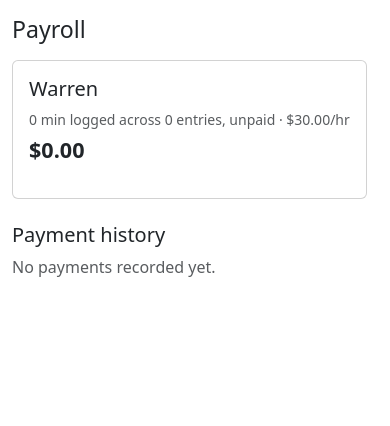
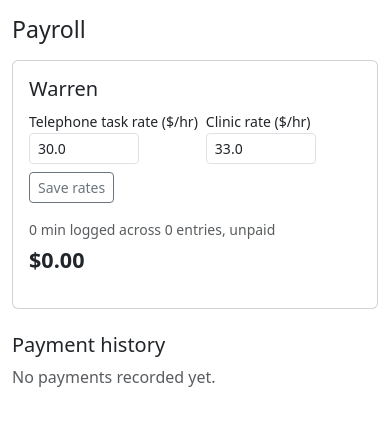
Before and after one commit to jcypowh/callback-manager, a Flask app: page /admin/payroll in a window 390 px wide. Shown: the part 56-482 px from the top of the page. Run offline with Flask 3, Linux system fonts and the light colour scheme; the visitor is signed in with stand-in values (Sample User, id 1); data comes from the database, SQL or seed files in the repository; data that the repository does not hold is empty.

Commit message:
Add compose-anyone email, clinic time logging, and payroll entry management
- New /compose page: send an email to any address (not just patients on a
  task), with the same document-attachment picker, available to everyone
  including Warren.
- New /log-time page: lets anyone on hourly pay log Telephone task time or
  Clinic time directly, independent of a specific callback task. Adds a
  clinic_hourly_rate column (defaults to $33/hr for Warren) alongside the
  existing hourly_rate ($30/hr), both editable from Payroll or Users.
- Payroll page now lists each person's individual unpaid entries with
  inline amount-adjust and delete controls, instead of only an aggregate
  total - fixes mistaken/test entries without touching the database by hand.
- payments.task_id is now nullable (table rebuilt via migration) so time can
  be logged without being tied to a specific task.

```diff
--- a/app.py
+++ b/app.py
@@ -151,6 +151,7 @@ CREATE TABLE IF NOT EXISTS users (
     rate_per_task REAL,
     token_rate REAL,
     hourly_rate REAL,
+    clinic_hourly_rate REAL,
     phone_number TEXT,
     is_doctor INTEGER NOT NULL DEFAULT 0,
     active INTEGER NOT NULL DEFAULT 1
@@ -202,7 +203,7 @@ CREATE TABLE IF NOT EXISTS payroll_runs (
 
 CREATE TABLE IF NOT EXISTS payments (
     id INTEGER PRIMARY KEY AUTOINCREMENT,
-    task_id INTEGER NOT NULL,
+    task_id INTEGER,
     user_id INTEGER NOT NULL,
     amount REAL NOT NULL,
     minutes REAL,
@@ -259,18 +260,49 @@ def _migrate(db):
         db.execute('ALTER TABLE users ADD COLUMN is_doctor INTEGER NOT NULL DEFAULT 0')
     if 'hourly_rate' not in existing_user_cols:
         db.execute('ALTER TABLE users ADD COLUMN hourly_rate REAL')
+    if 'clinic_hourly_rate' not in existing_user_cols:
+        db.execute('ALTER TABLE users ADD COLUMN clinic_hourly_rate REAL')
     if 'phone_number' not in existing_user_cols:
         db.execute('ALTER TABLE users ADD COLUMN phone_number TEXT')
 
     existing_payment_cols = {row['name'] for row in db.execute('PRAGMA table_info(payments)').fetchall()}
     if 'minutes' not in existing_payment_cols:
         db.execute('ALTER TABLE payments ADD COLUMN minutes REAL')
+
+    # task_id used to be required - relax it so clinic/phone time can be logged
+    # without being tied to a specific callback task. SQLite can't drop a NOT
+    # NULL constraint in place, so rebuild the table.
+    task_id_notnull = next(
+        (row['notnull'] for row in db.execute('PRAGMA table_info(payments)').fetchall()
+         if row['name'] == 'task_id'),
+        0,
+    )
+    if task_id_notnull:
+        db.execute('''
+            CREATE TABLE payments_new (
+                id INTEGER PRIMARY KEY AUTOINCREMENT,
+                task_id INTEGER,
+                user_id INTEGER NOT NULL,
+                amount REAL NOT NULL,
+                minutes REAL,
+                reason TEXT NOT NULL,
+                created_at TEXT NOT NULL,
+                payroll_run_id INTEGER
+            )
+        ''')
+        db.execute(
+            'INSERT INTO payments_new (id, task_id, user_id, amount, minutes, reason, created_at, payroll_run_id) '
+            'SELECT id, task_id, user_id, amount, minutes, reason, created_at, payroll_run_id FROM payments'
+        )
+        db.execute('DROP TABLE payments')
+        db.execute('ALTER TABLE payments_new RENAME TO payments')
 
     # Warren predates the 'delegate' role - promote him if he's still 'actioneer'.
     db.execute("UPDATE users SET role = 'delegate' WHERE display_name = 'Warren' AND role = 'actioneer'")
     # Pay moved from per-task rates to an hourly rate - give Warren a default
     # if he doesn't have one yet (old per-task fields are no longer used).
     db.execute("UPDATE users SET hourly_rate = 30.0 WHERE display_name = 'Warren' AND hourly_rate IS NULL")
+    db.execute("UPDATE users SET clinic_hourly_rate = 33.0 WHERE display_name = 'Warren' AND clinic_hourly_rate IS NULL")
     # Sally and Dr Tu should have the same interface - both full admins.
     db.execute("UPDATE users SET role = 'admin' WHERE display_name = 'Sally' AND role = 'actioneer'")
     # 'Forward to Dr Tu' needs to know which admin is actually the doctor.
@@ -288,14 +320,15 @@ def init_db():
     existing = db.execute('SELECT COUNT(*) AS n FROM users').fetchone()['n']
     if existing == 0:
         seed = [
-            ('Dr Jeffrey Tu', 'admin', None, 1),
-            ('Sally', 'admin', None, 0),
-            ('Warren', 'delegate', 30.0, 0),
+            ('Dr Jeffrey Tu', 'admin', None, None, 1),
+            ('Sally', 'admin', None, None, 0),
+            ('Warren', 'delegate', 30.0, 33.0, 0),
         ]
-        for display_name, role, hourly_rate, is_doctor in seed:
+        for display_name, role, hourly_rate, clinic_hourly_rate, is_doctor in seed:
             db.execute(
-                'INSERT INTO users (display_name, role, hourly_rate, is_doctor) VALUES (?, ?, ?, ?)',
-                (display_name, role, hourly_rate, is_doctor),
+                'INSERT INTO users (display_name, role, hourly_rate, clinic_hourly_rate, is_doctor) '
+                'VALUES (?, ?, ?, ?, ?)',
+                (display_name, role, hourly_rate, clinic_hourly_rate, is_doctor),
             )
         db.commit()
     db.close()
@@ -359,6 +392,19 @@ def _log_time(db, task_id, user, minutes, now):
         'INSERT INTO payments (task_id, user_id, amount, minutes, reason, created_at) '
         'VALUES (?, ?, ?, ?, ?, ?)',
         (task_id, user['id'], amount, minutes, 'time', now),
+    )
+
+
+def _log_standalone_time(db, user, minutes, rate, reason, now):
+    """Same idea as _log_time but not tied to a specific task - e.g. clinic
+    time. rate is locked in at whatever's passed, same as _log_time."""
+    if not minutes or not rate:
+        return
+    amount = round(minutes / 60.0 * rate, 2)
+    db.execute(
+        'INSERT INTO payments (task_id, user_id, amount, minutes, reason, created_at) '
+        'VALUES (?, ?, ?, ?, ?, ?)',
+        (None, user['id'], amount, minutes, reason, now),
     )
 
 
@@ -1099,6 +1145,79 @@ def email_task(task_id):
                             doc_types=DOC_TYPES, extra_docs=EXTRA_DOCS, templates=templates)
 
 
+@app.route('/compose', methods=['GET', 'POST'])
+def compose_email():
+    """A general-purpose "email anyone" page - not tied to a callback task,
+    for anything that doesn't fit the patient-callback workflow."""
+    db = get_db()
+    templates = [dict(t) for t in db.execute('SELECT * FROM email_templates ORDER BY name').fetchall()]
+
+    if request.method == 'POST':
+        to_addr = request.form.get('to', '').strip()
+        subject = request.form.get('subject', '').strip()
+        body = request.form.get('body', '').strip()
+        selected = request.form.getlist('attachments')
+        selected_extra = request.form.getlist('extra_attachments')
+
+        if not to_addr or not subject or not body:
+            flash('Fill in the recipient, subject, and message.', 'danger')
+            return render_template('compose_email.html', hospitals=HOSPITALS,
+                                    doc_types=DOC_TYPES, extra_docs=EXTRA_DOCS, templates=templates)
+
+        doc_labels = dict(DOC_TYPES)
+        attachments = []
+        missing = []
+        for item in selected:
+            hospital, _, doc_key = item.partition('|')
+            doc_label = doc_labels.get(doc_key)
+            if not hospital or not doc_label:
+                continue
+            display_name = f'{hospital} - {doc_label}.pdf'
+            path = DOCS_DIR / _hospital_slug(hospital) / f'{doc_key}.pdf'
+            if path.exists():
+                attachments.append((path, display_name))
+            else:
+                missing.append(display_name)
+
+        extra_labels = dict(EXTRA_DOCS)
+        for doc_key in selected_extra:
+            doc_label = extra_labels.get(doc_key)
+            if not doc_label:
+                continue
+            display_name = f'{doc_label}.pdf'
+            path = DOCS_DIR / f'{doc_key}.pdf'
+            if path.exists():
+                attachments.append((path, display_name))
+            else:
+                missing.append(display_name)
+
+        error = _send_email(to_addr, subject, body, attachments)
+        if error:
+            flash(f'Could not send email: {error}', 'danger')
+            return render_template('compose_email.html', hospitals=HOSPITALS,
+                                    doc_types=DOC_TYPES, extra_docs=EXTRA_DOCS, templates=templates)
+
+        user = current_user()
+        note = f'{user["display_name"]} emailed {to_addr} — "{subject}"'
+        if attachments:
+            note += f' (attached {", ".join(name for _, name in attachments)})'
+        if missing:
+            note += f' (not uploaded, skipped: {", ".join(missing)})'
+        db.execute(
+            'INSERT INTO messages (author_id, created_at, body) VALUES (?, ?, ?)',
+            (user['id'], datetime.now(timezone.utc).isoformat(), note),
+        )
+        db.commit()
+        if missing:
+            flash(f'Email sent, but skipped {len(missing)} document(s) not uploaded yet: {", ".join(missing)}', 'warning')
+        else:
+            flash('Email sent.', 'success')
+        return redirect(url_for('compose_email'))
+
+    return render_template('compose_email.html', hospitals=HOSPITALS,
+                            doc_types=DOC_TYPES, extra_docs=EXTRA_DOCS, templates=templates)
+
+
 @app.route('/task/<int:task_id>/reopen', methods=['POST'])
 def reopen_task(task_id):
     db = get_db()
@@ -1157,6 +1276,52 @@ def archive():
     return render_template('archive.html', tasks=tasks, q=q)
 
 
+# ---------- time logging (not tied to a specific task) ----------
+
+@app.route('/log-time', methods=['GET', 'POST'])
+def log_time_page():
+    user = current_user()
+    if not user['hourly_rate'] and not user['clinic_hourly_rate']:
+        flash("You're not set up for hourly pay, so there's nothing to log here.", 'warning')
+        return redirect(url_for('queue'))
+    db = get_db()
+
+    if request.method == 'POST':
+        kind = request.form.get('kind')
+        raw_minutes = request.form.get('minutes', '').strip()
+        try:
+            minutes = float(raw_minutes)
+        except ValueError:
+            minutes = 0
+        if minutes <= 0:
+            flash('Enter how many minutes you spent.', 'danger')
+            return redirect(url_for('log_time_page'))
+
+        now = datetime.now(timezone.utc).isoformat()
+        if kind == 'phone' and user['hourly_rate']:
+            _log_standalone_time(db, user, minutes, user['hourly_rate'], 'phone_time', now)
+            db.commit()
+            flash(f'Logged {minutes:g} min of telephone task time.', 'success')
+        elif kind == 'clinic' and user['clinic_hourly_rate']:
+            _log_standalone_time(db, user, minutes, user['clinic_hourly_rate'], 'clinic_time', now)
+            db.commit()
+            flash(f'Logged {minutes:g} min of clinic time.', 'success')
+        else:
+            flash('Could not log that.', 'danger')
+        return redirect(url_for('log_time_page'))
+
+    totals = db.execute(
+        "SELECT COALESCE(SUM(amount), 0) AS total, COALESCE(SUM(minutes), 0) AS minutes "
+        "FROM payments WHERE user_id = ? AND payroll_run_id IS NULL",
+        (user['id'],),
+    ).fetchone()
+    recent = db.execute(
+        "SELECT * FROM payments WHERE user_id = ? ORDER BY created_at DESC LIMIT 15",
+        (user['id'],),
+    ).fetchall()
+    return render_template('log_time.html', user=user, totals=totals, recent=recent)
+
+
 # ---------- admin ----------
 # (Needs Dr Tu used to be a separate page; forwarded tasks now just land in the
 # doctor's own "My tasks" box like any other hand-off, so it's gone.)
@@ -1167,34 +1332,80 @@ def archive():
 def payroll():
     db = get_db()
     if request.method == 'POST':
-        user_id = request.form.get('user_id')
-        unpaid = db.execute(
-            'SELECT * FROM payments WHERE user_id = ? AND payroll_run_id IS NULL',
-            (user_id,),
-        ).fetchall()
-        if unpaid:
-            total = sum(p['amount'] for p in unpaid)
-            period_start = min(p['created_at'] for p in unpaid)
-            period_end = max(p['created_at'] for p in unpaid)
-            now = datetime.now(timezone.utc).isoformat()
-            cur = db.execute(
-                'INSERT INTO payroll_runs (user_id, period_start, period_end, total_amount, paid_at) '
-                'VALUES (?, ?, ?, ?, ?)',
-                (user_id, period_start, period_end, total, now),
-            )
-            run_id = cur.lastrowid
-            db.execute(
-                "UPDATE payments SET payroll_run_id = ? WHERE id IN ({})".format(
-                    ','.join(str(p['id']) for p in unpaid)
-                ),
-                (run_id,),
+        action = request.form.get('action', 'mark_paid')
+
+        if action == 'mark_paid':
+            user_id = request.form.get('user_id')
+            unpaid = db.execute(
+                'SELECT * FROM payments WHERE user_id = ? AND payroll_run_id IS NULL',
+                (user_id,),
+            ).fetchall()
+            if unpaid:
+                total = sum(p['amount'] for p in unpaid)
+                period_start = min(p['created_at'] for p in unpaid)
+                period_end = max(p['created_at'] for p in unpaid)
+                now = datetime.now(timezone.utc).isoformat()
+                cur = db.execute(
+                    'INSERT INTO payroll_runs (user_id, period_start, period_end, total_amount, paid_at) '
+                    'VALUES (?, ?, ?, ?, ?)',
+                    (user_id, period_start, period_end, total, now),
+                )
+                run_id = cur.lastrowid
+                db.execute(
+                    "UPDATE payments SET payroll_run_id = ? WHERE id IN ({})".format(
+                        ','.join(str(p['id']) for p in unpaid)
+                    ),
+                    (run_id,),
+                )
+                db.commit()
+                flash(f'Marked ${total:.2f} as paid.', 'success')
+
+        elif action == 'adjust_payment':
+            payment_id = request.form.get('payment_id')
+            new_amount = request.form.get('amount', '').strip()
+            try:
+                new_amount = round(float(new_amount), 2)
+            except ValueError:
+                flash('Amount needs to be a number.', 'danger')
+                return redirect(url_for('payroll'))
+            payment = db.execute(
+                'SELECT * FROM payments WHERE id = ? AND payroll_run_id IS NULL', (payment_id,)
+            ).fetchone()
+            if not payment:
+                flash('Could not find that entry - it may already be paid.', 'warning')
+            else:
+                db.execute('UPDATE payments SET amount = ? WHERE id = ?', (new_amount, payment_id))
+                db.commit()
+                flash(f'Adjusted entry to ${new_amount:.2f}.', 'success')
+
+        elif action == 'delete_payment':
+            payment_id = request.form.get('payment_id')
+            deleted = db.execute(
+                'DELETE FROM payments WHERE id = ? AND payroll_run_id IS NULL', (payment_id,)
             )
             db.commit()
-            flash(f'Marked ${total:.2f} as paid.', 'success')
+            if deleted.rowcount:
+                flash('Entry removed.', 'success')
+            else:
+                flash('Could not find that entry - it may already be paid.', 'warning')
+
+        elif action == 'update_rates':
+            user_id = request.form.get('user_id')
+            hourly_rate = request.form.get('hourly_rate', '').strip()
+            clinic_hourly_rate = request.form.get('clinic_hourly_rate', '').strip()
+            hourly_rate_val = float(hourly_rate) if hourly_rate else None
+            clinic_hourly_rate_val = float(clinic_hourly_rate) if clinic_hourly_rate else None
+            db.execute(
+                'UPDATE users SET hourly_rate = ?, clinic_hourly_rate = ? WHERE id = ?',
+                (hourly_rate_val, clinic_hourly_rate_val, user_id),
+            )
+            db.commit()
+            flash('Rates updated.', 'success')
+
         return redirect(url_for('payroll'))
 
     payees = db.execute(
-        "SELECT * FROM users WHERE hourly_rate IS NOT NULL AND active = 1"
+        "SELECT * FROM users WHERE (hourly_rate IS NOT NULL OR clinic_hourly_rate IS NOT NULL) AND active = 1"
     ).fetchall()
     totals = []
     for u in payees:
@@ -1203,11 +1414,16 @@ def payroll():
             "COUNT(*) AS n FROM payments WHERE user_id = ? AND payroll_run_id IS NULL",
             (u['id'],),
         ).fetchone()
+        entries = db.execute(
+            "SELECT * FROM payments WHERE user_id = ? AND payroll_run_id IS NULL ORDER BY created_at DESC",
+            (u['id'],),
+        ).fetchall()
         totals.append({
             'user': u,
             'total': row['total'],
             'minutes': row['minutes'],
             'count': row['n'],
+            'entries': entries,
         })
     history = db.execute(
         "SELECT r.*, u.display_name FROM payroll_runs r JOIN users u ON u.id = r.user_id "
@@ -1227,13 +1443,16 @@ def admin_users():
             role = request.form.get('role', 'actioneer')
             rate = request.form.get('hourly_rate', '').strip()
             rate_val = float(rate) if rate else None
+            clinic_rate = request.form.get('clinic_hourly_rate', '').strip()
+            clinic_rate_val = float(clinic_rate) if clinic_rate else None
             phone = request.form.get('phone_number', '').strip()
             if not display_name:
                 flash('Display name is required.', 'danger')
             else:
                 db.execute(
-                    'INSERT INTO users (display_name, role, hourly_rate, phone_number) VALUES (?, ?, ?, ?)',
-                    (display_name, role, rate_val, phone or None),
+                    'INSERT INTO users (display_name, role, hourly_rate, clinic_hourly_rate, phone_number) '
+                    'VALUES (?, ?, ?, ?, ?)',
+                    (display_name, role, rate_val, clinic_rate_val, phone or None),
                 )
                 db.commit()
                 flash(f'Added {display_name}.', 'success')
@@ -1242,14 +1461,17 @@ def admin_users():
             role = request.form.get('role', 'actioneer')
             rate = request.form.get('hourly_rate', '').strip()
             rate_val = float(rate) if rate else None
+            clinic_rate = request.form.get('clinic_hourly_rate', '').strip()
+            clinic_rate_val = float(clinic_rate) if clinic_rate else None
             phone = request.form.get('phone_number', '').strip()
             active = 1 if request.form.get('active') == 'on' else 0
             is_doctor = 1 if request.form.get('is_doctor') == 'on' else 0
             if is_doctor:
                 db.execute('UPDATE users SET is_doctor = 0 WHERE id != ?', (user_id,))
             db.execute(
-                'UPDATE users SET role = ?, hourly_rate = ?, phone_number = ?, active = ?, is_doctor = ? WHERE id = ?',
-                (role, rate_val, phone or None, active, is_doctor, user_id),
+                'UPDATE users SET role = ?, hourly_rate = ?, clinic_hourly_rate = ?, phone_number = ?, '
+                'active = ?, is_doctor = ? WHERE id = ?',
+                (role, rate_val, clinic_rate_val, phone or None, active, is_doctor, user_id),
             )
             db.commit()
             flash('User updated.', 'success')
--- a/templates/base.html
+++ b/templates/base.html
@@ -25,6 +25,10 @@
         <li class="nav-item"><a class="nav-link" href="{{ url_for('messages_page') }}">Messages</a></li>
         <li class="nav-item"><a class="nav-link" href="{{ url_for('documents_page') }}">Documents</a></li>
         <li class="nav-item"><a class="nav-link" href="{{ url_for('checklist_page') }}">Checklist</a></li>
+        <li class="nav-item"><a class="nav-link" href="{{ url_for('compose_email') }}">Compose Email</a></li>
+        {% if current_user.hourly_rate or current_user.clinic_hourly_rate %}
+        <li class="nav-item"><a class="nav-link" href="{{ url_for('log_time_page') }}">Log Time</a></li>
+        {% endif %}
         {% if current_user.role == 'admin' %}
         <li class="nav-item"><a class="nav-link" href="{{ url_for('payroll') }}">Payroll</a></li>
         <li class="nav-item"><a class="nav-link" href="{{ url_for('admin_users') }}">Users</a></li>
--- a/templates/payroll.html
+++ b/templates/payroll.html
@@ -5,20 +5,78 @@
 
 <div class="row g-3 mb-4">
   {% for row in totals %}
-  <div class="col-auto">
-    <div class="card" style="min-width:220px;">
+  <div class="col-12 col-lg-6">
+    <div class="card">
       <div class="card-body">
         <h5 class="card-title">{{ row.user.display_name }}</h5>
+
+        <form method="post" class="row g-2 align-items-end mb-3">
+          <input type="hidden" name="action" value="update_rates">
+          <input type="hidden" name="user_id" value="{{ row.user.id }}">
+          <div class="col-auto">
+            <label class="form-label small mb-0">Telephone task rate ($/hr)</label>
+            <input type="number" step="0.01" min="0" name="hourly_rate" class="form-control form-control-sm"
+                   style="width:110px;" value="{{ row.user.hourly_rate if row.user.hourly_rate is not none else '' }}">
+          </div>
+          <div class="col-auto">
+            <label class="form-label small mb-0">Clinic rate ($/hr)</label>
+            <input type="number" step="0.01" min="0" name="clinic_hourly_rate" class="form-control form-control-sm"
+                   style="width:110px;" value="{{ row.user.clinic_hourly_rate if row.user.clinic_hourly_rate is not none else '' }}">
+          </div>
+          <div class="col-auto">
+            <button class="btn btn-sm btn-outline-secondary">Save rates</button>
+          </div>
+        </form>
+
         <p class="text-muted small mb-1">
-          {{ row.minutes|round|int }} min logged across {{ row.count }} entr{{ 'y' if row.count == 1 else 'ies' }},
-          unpaid · ${{ '%.2f'|format(row.user.hourly_rate) }}/hr
+          {{ row.minutes|round|int }} min logged across {{ row.count }} entr{{ 'y' if row.count == 1 else 'ies' }}, unpaid
         </p>
         <p class="fs-4 fw-bold mb-3">${{ '%.2f'|format(row.total) }}</p>
         {% if row.total > 0 %}
-        <form method="post">
+        <form method="post" class="d-inline">
+          <input type="hidden" name="action" value="mark_paid">
           <input type="hidden" name="user_id" value="{{ row.user.id }}">
           <button class="btn btn-success btn-sm">Mark paid</button>
         </form>
+        {% endif %}
+
+        {% if row.entries %}
+        <details class="mt-3">
+          <summary class="small text-muted">Show {{ row.entries|length }} unpaid entr{{ 'y' if row.entries|length == 1 else 'ies' }}</summary>
+          <table class="table table-sm mt-2">
+            <thead><tr><th>When</th><th>What</th><th>Min</th><th>Amount</th><th></th></tr></thead>
+            <tbody>
+              {% for e in row.entries %}
+              <tr>
+                <td class="text-nowrap small text-muted">{{ e.created_at[:16].replace('T', ' ') }}</td>
+                <td class="small">
+                  {% if e.reason == 'clinic_time' %}Clinic time
+                  {% elif e.reason == 'phone_time' %}Phone time
+                  {% elif e.task_id %}Task work
+                  {% else %}{{ e.reason }}{% endif %}
+                </td>
+                <td class="small">{{ e.minutes|round|int if e.minutes else '—' }}</td>
+                <td>
+                  <form method="post" class="d-flex gap-1">
+                    <input type="hidden" name="action" value="adjust_payment">
+                    <input type="hidden" name="payment_id" value="{{ e.id }}">
+                    <input type="number" step="0.01" name="amount" value="{{ e.amount }}"
+                           class="form-control form-control-sm" style="width:80px;">
+                    <button class="btn btn-sm btn-outline-secondary" title="Save this amount">Save</button>
+                  </form>
+                </td>
+                <td>
+                  <form method="post" onsubmit="return confirm('Remove this entry entirely?');">
+                    <input type="hidden" name="action" value="delete_payment">
+                    <input type="hidden" name="payment_id" value="{{ e.id }}">
+                    <button class="btn btn-sm btn-outline-danger" title="Remove entirely">Remove</button>
+                  </form>
+                </td>
+              </tr>
+              {% endfor %}
+            </tbody>
+          </table>
+        </details>
         {% endif %}
       </div>
     </div>
```
Also changed, not shown: templates/admin_users.html (+7 -2 lines), templates/compose_email.html (added, +96 -0 lines), templates/log_time.html (added, +61 -0 lines).
